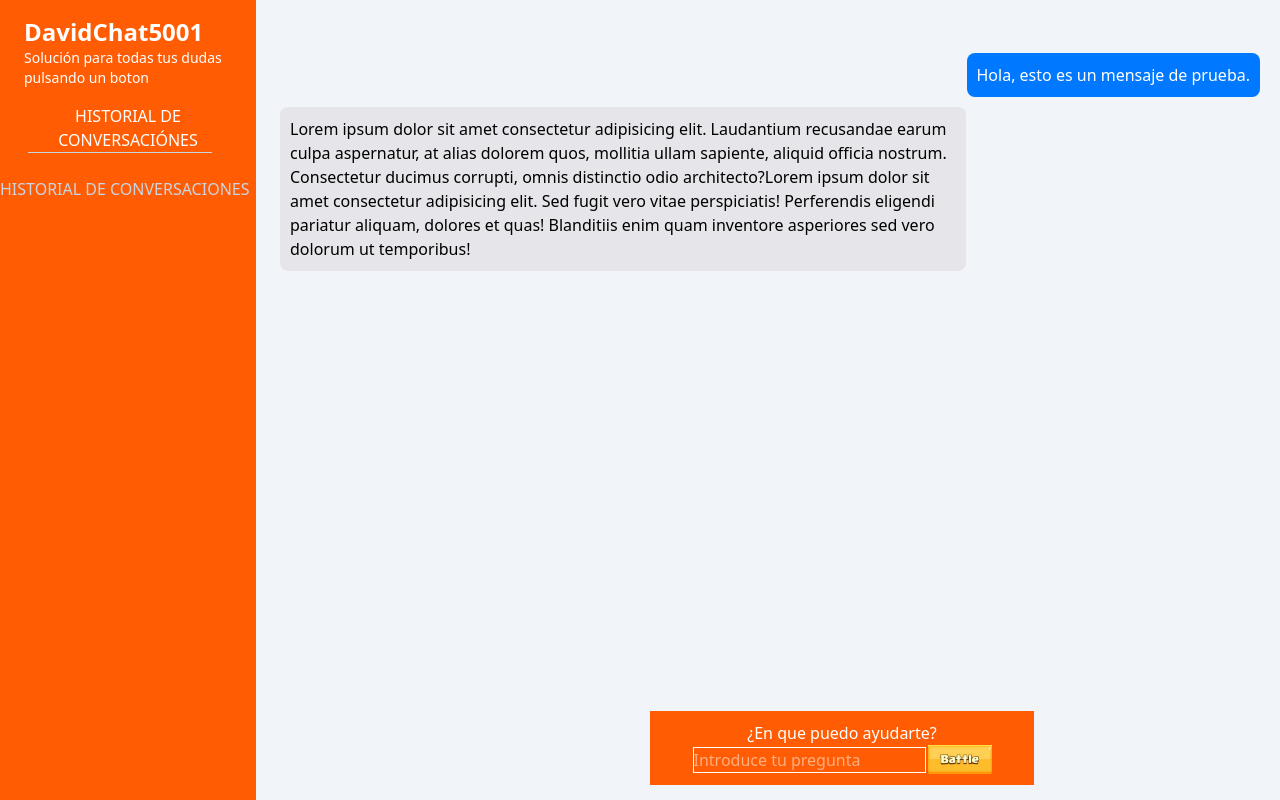
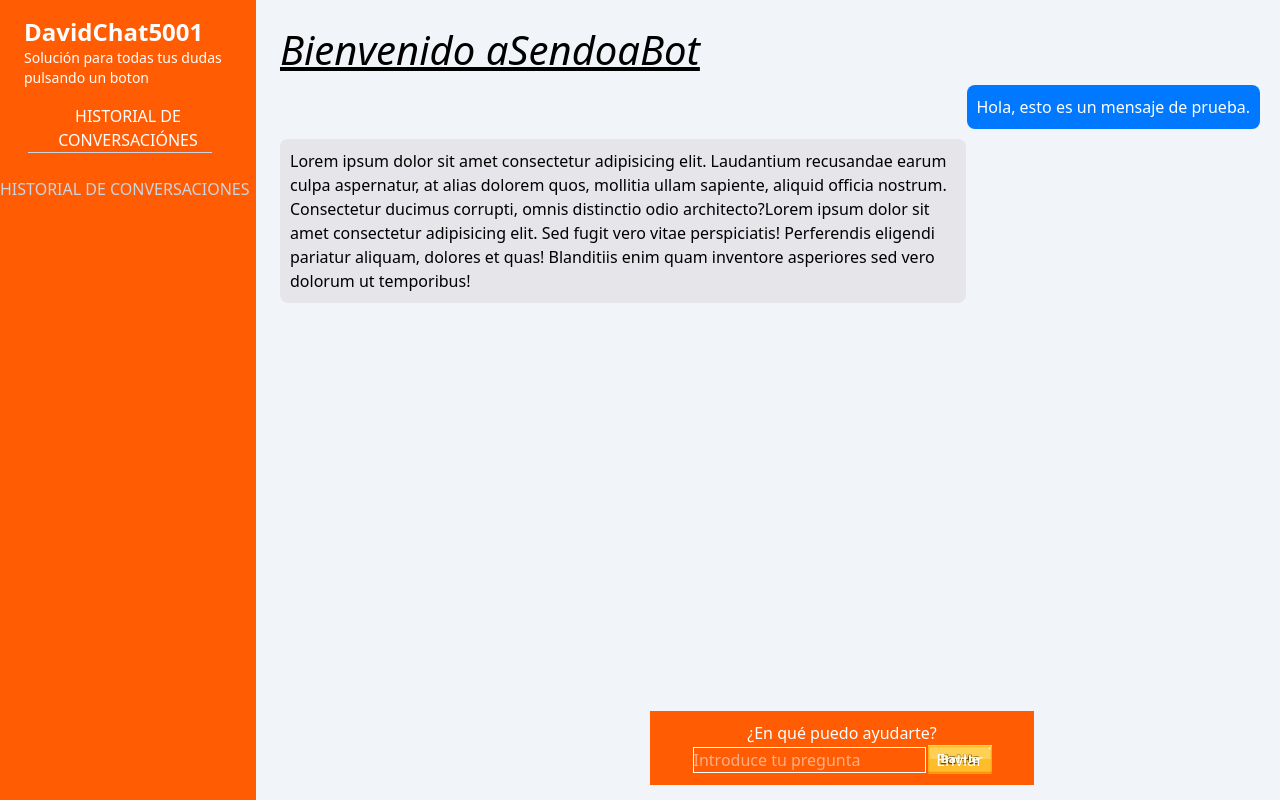
Before and after one commit to davidalvarez2006/Reto, an Angular app: page / in a window 1280 px wide. Built offline with nearby package versions, Linux system fonts and the light colour scheme; a web font is replaced by a local one.

Commit message:
funcional en console

```diff
--- a/src/app/components/chat-historial/chat-historial.component.css
+++ b/src/app/components/chat-historial/chat-historial.component.css
@@ -7,6 +7,13 @@
   flex-direction: column; /* Los elementos estarán en columna */
   position: relative;
   top: 0;
+}
+
+h2{
+  font-size: 40px;
+  font-style: italic;
+  padding-top: 2%;
+  text-decoration: underline;
 }
 
 /* Mensaje alineado a la izquierda */
--- a/src/app/components/chat-historial/chat-historial.component.html
+++ b/src/app/components/chat-historial/chat-historial.component.html
@@ -1,9 +1,5 @@
-<div>
-  <h2>Chat</h2>
-  <p>Bienvenido SendoaBot</p>
-  <div class="flex-container">
-    <p class="message-right">Hola, esto es un mensaje de prueba.</p>
-    <p class="message-left">Lorem ipsum dolor sit amet consectetur adipisicing elit. Laudantium recusandae earum culpa aspernatur, at alias dolorem quos, mollitia ullam sapiente, aliquid officia nostrum. Consectetur ducimus corrupti, omnis distinctio odio architecto?Lorem ipsum dolor sit amet consectetur adipisicing elit. Sed fugit vero vitae perspiciatis! Perferendis eligendi pariatur aliquam, dolores et quas! Blanditiis enim quam inventore asperiores sed vero dolorum ut temporibus!</p>
-  </div>
-
+<div class="flex-container">
+  <h2>Bienvenido aSendoaBot</h2>
+  <p class="message-right">Hola, esto es un mensaje de prueba.</p>
+  <p class="message-left">Lorem ipsum dolor sit amet consectetur adipisicing elit. Laudantium recusandae earum culpa aspernatur, at alias dolorem quos, mollitia ullam sapiente, aliquid officia nostrum. Consectetur ducimus corrupti, omnis distinctio odio architecto?Lorem ipsum dolor sit amet consectetur adipisicing elit. Sed fugit vero vitae perspiciatis! Perferendis eligendi pariatur aliquam, dolores et quas! Blanditiis enim quam inventore asperiores sed vero dolorum ut temporibus!</p>
 </div>
--- a/src/app/components/chat-historial/chat-historial.component.ts
+++ b/src/app/components/chat-historial/chat-historial.component.ts
@@ -1,23 +1,31 @@
-import { Component } from '@angular/core';
+import { Component, signal } from '@angular/core';
 import { MessageService } from '../../services/chat-service.service';// Asegúrate de que la ruta sea la correcta
 
 @Component({
   selector: 'app-chat-historial',
   templateUrl: './chat-historial.component.html',
-  styleUrls: ['./chat-historial.component.css']
+  styleUrls: ['./chat-historial.component.css'],
 })
 export class ChatHistorialComponent {
+  mensajes = signal<{ texto: string; tipo: 'usuario' | 'bot' }[]>([]);
 
+  constructor(private messageService: MessageService) {}
 
-  constructor(private MessageService: MessageService) {}
-  enviarPregunta(input: string) {
-    this.MessageService.llamada(input).subscribe(
-      (respuesta) => {
-        console.log('Respuesta del servidor:', respuesta);
+  enviarMensaje(texto: string) {
+    if (texto.trim() === '') return;
+
+    // Agregar mensaje del usuario
+    this.mensajes.update((msgs) => [...msgs, { texto, tipo: 'usuario' }]);
+
+    this.messageService.llamada(texto).subscribe({
+      next: (respuesta) => {
+        // Convertir respuesta a string si es un objeto
+        const textoRespuesta = typeof respuesta === 'string' ? respuesta : JSON.stringify(respuesta);
+
+        // Agregar respuesta del bot
+        this.mensajes.update((msgs) => [...msgs, { texto: textoRespuesta, tipo: 'bot' }]);
       },
-      (error) => {
-        console.error('Error al realizar la solicitud:', error);
-      }
-    );
+      error: (error) => console.error('Error al enviar mensaje:', error)
+    });
   }
 }
--- a/src/app/components/chat-textbar/chat-textbar.component.html
+++ b/src/app/components/chat-textbar/chat-textbar.component.html
@@ -1,5 +1,5 @@
 <div class="footer">
-  <p>¿En que puedo ayudarte?</p>
-  <input type="text" placeholder="Introduce tu pregunta" class="border mr-0.5"/>
-  <input id="boton" type="button" />
+  <p>¿En qué puedo ayudarte?</p>
+  <input type="text" #inputPregunta placeholder="Introduce tu pregunta" class="border mr-0.5"/>
+  <input id="boton" type="button" value="Enviar" (click)="enviarMensaje(inputPregunta.value)" />
 </div>
--- a/src/app/components/chat-textbar/chat-textbar.component.ts
+++ b/src/app/components/chat-textbar/chat-textbar.component.ts
@@ -1,4 +1,5 @@
 import { ChangeDetectionStrategy, Component } from '@angular/core';
+import { MessageService } from '../../services/chat-service.service';
 
 @Component({
   selector: 'app-chat-textbar',
@@ -7,4 +8,17 @@ import { ChangeDetectionStrategy, Component } from '@angular/core';
   styleUrl: './chat-textbar.component.css',
   changeDetection: ChangeDetectionStrategy.OnPush,
 })
-export class ChatTextbarComponent { }
+export class ChatTextbarComponent {
+  constructor(private messageService: MessageService) {}
+
+  enviarMensaje(texto: string) {
+    if (texto.trim() === '') return; // Evita enviar mensajes vacíos
+
+    console.log('Mensaje enviado:', texto);
+
+    this.messageService.llamada(texto).subscribe({
+      next: (response) => console.log('Respuesta del servidor:', response),
+      error: (error) => console.error('Error al enviar mensaje:', error)
+    });
+  }
+}
```
